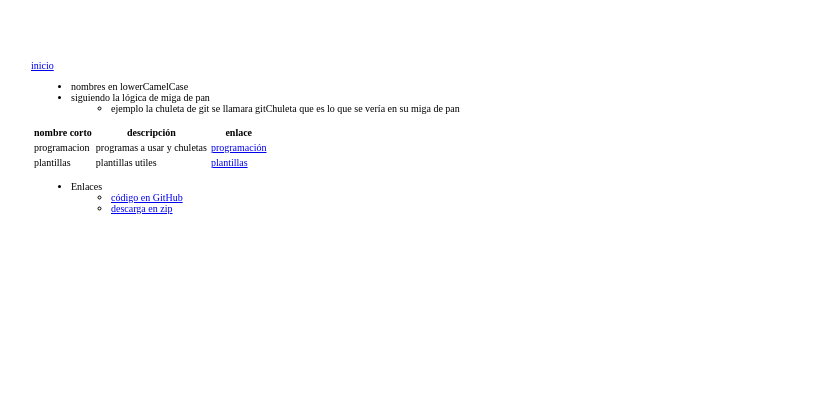
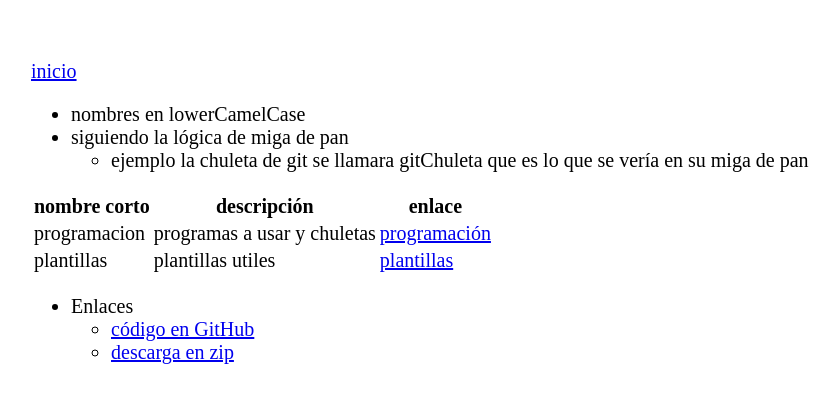
Before and after one commit to pelos6/plantillajekyll, a Jekyll site: the page built from index.md, in a window 1280 px wide. Shown: the top 403 px of the page, without its empty margins (161-1000 px from the left). Built offline with Jekyll 4.4.1, drawn with Linux system fonts in a browser that asks for light colours.

Commit message:
Update main.css

```diff
--- a/css/main.css
+++ b/css/main.css
@@ -1,5 +1,5 @@
 body {
     margin: 60px auto;
     width: 70%;
-  font-size: 62.5%;
+  font-size: 20px;
 }
```
